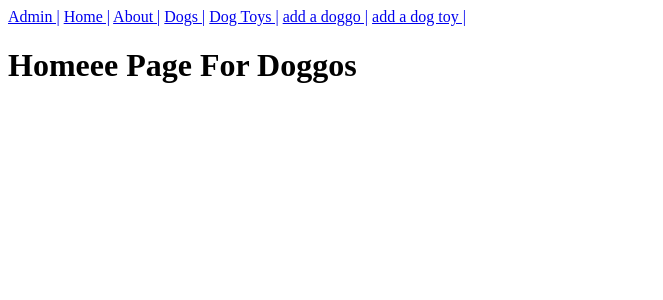
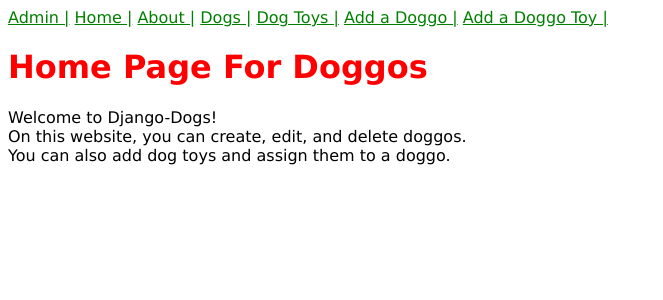
Before and after one commit to fthbby/django-dogs, a Django app: page / in a window 1280 px wide. Shown: the top 300 px of the page, without its empty margins (0-663 px from the left). Run offline with Django 4.2, Linux system fonts and the light colour scheme.

Commit message:
some css

```diff
--- a/main_app/static/styles/styles.css
+++ b/main_app/static/styles/styles.css
@@ -0,0 +1,11 @@
+* {
+    font-family:Verdana, Geneva, Tahoma, sans-serif
+}
+
+h1 {
+    color: red;
+}
+
+a {
+    color:green;
+}
--- a/main_app/templates/about.html
+++ b/main_app/templates/about.html
@@ -6,5 +6,9 @@ Django Dogs About
 
 {% block content %}
 <h1>About Page</h1>
+<p>
+    FULL CRUD for Doggos, Doggo Toys, one to one, and many to many relationships.
+
+</p>
 
 {% endblock %}
--- a/main_app/templates/base.html
+++ b/main_app/templates/base.html
@@ -19,8 +19,8 @@
         <a href="/about">About |</a>
         <a href ='/dogs'>Dogs |</a>
         <a href="/dogtoys">Dog Toys |</a>
-        <a href ='/dogs/new'>add a doggo |</a>
-        <a href ="{% url 'dogtoys_create' %}">add a dog toy |</a>
+        <a href ='/dogs/new'>Add a Doggo |</a>
+        <a href ="{% url 'dogtoys_create' %}">Add a Doggo Toy |</a>
 
     </nav>
     {% block content %}
--- a/main_app/templates/dog_create.html
+++ b/main_app/templates/dog_create.html
@@ -5,6 +5,7 @@
 <form method = 'post'>
     {% csrf_token %}
     {{form.as_p}}
+
     <input type ='submit' value ='submit' />
 </form>
 
--- a/main_app/templates/dogtoy_index.html
+++ b/main_app/templates/dogtoy_index.html
@@ -2,7 +2,7 @@
 
 {% block content %}
 
-    <h1>DOg Toy list</h1>
+    <h1>Dog Toy List</h1>
     <h2> {{header}}</h2>
 
     {% for dogtoy in dogtoys %}
--- a/main_app/templates/home.html
+++ b/main_app/templates/home.html
@@ -5,6 +5,13 @@ Django Dogs Home
 {% endblock %}
 
 {% block content %}
-<h1>Homeee Page For Doggos</h1>
+<h1>Home Page For Doggos</h1>
 
+<p>
+    Welcome to Django-Dogs!
+    <br>
+    On this website, you can create, edit, and delete doggos.
+    <br>
+    You can also add dog toys and assign them to a doggo.
+</p>
 {% endblock %}
```
Also changed, not shown: main_app/templates/dogtoy_update.html (renamed from main_app/templates/catdog_update.html).
